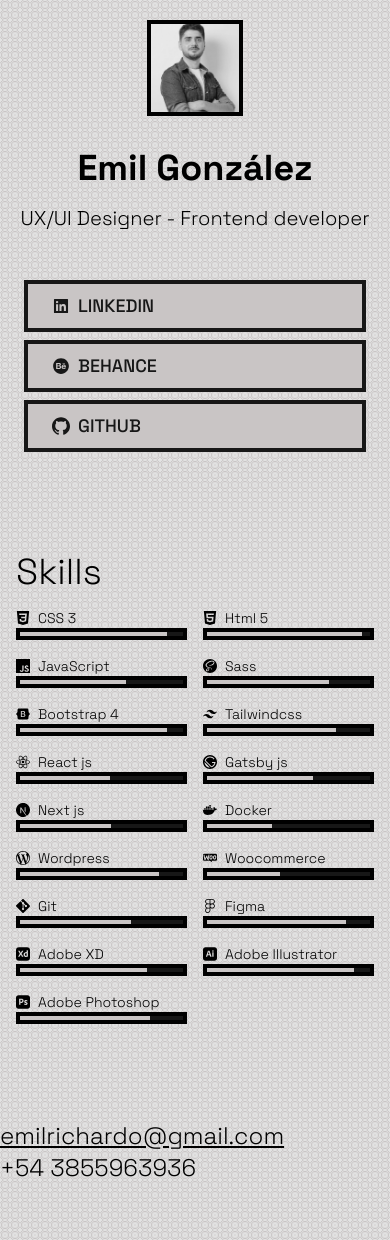
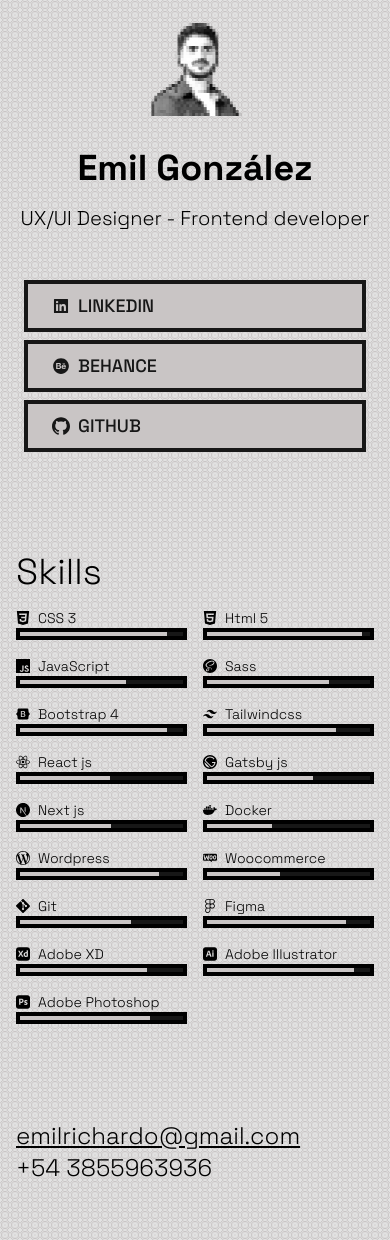
Before and after one commit to emilrichardo/emil, a Gatsby site: page / in a window 390 px wide. Built offline with nearby package versions, Linux system fonts and the light colour scheme; Gatsby itself is replaced by a stand-in of ours.

Commit message:
pixelation

```diff
--- a/src/pages/index.js
+++ b/src/pages/index.js
@@ -20,9 +20,9 @@
     <div className="py-5 text-center">
     <div>
         <StaticImage
-          src="../assets/emilstudio.jpg"
+          src="../assets/emilpixelado.png"
           imgClassName="filter grayscale hover:grayscale-0"
-          className="md:hidden border-4    h-24 w-24 md:h-32 md:w-32 mb-8 "
+          className="md:hidden  h-24 w-24 md:h-32 md:w-32 mb-8 "
           alt="image profile"
           width={75}
           height={75}
@@ -31,7 +31,7 @@
       <>
         <h1 className="text-4xl md:text-6xl font-extrabold	  mb-4">Emil González</h1>
         <h2 className="text-xl px-4  mb-12">UX/UI Designer - Frontend developer</h2>
-        <div className="max-w-4xl mx-auto text-md mb-12 hidden md:visible">
+        <div className="max-w-4xl mx-auto text-md mb-12 hidden md:block">
           <p>I am Emil Gonzalez, I have almost 15 years of experience in the field of graphic/web design.</p>
           <p>I specialize in UX/UI design, Front-End development and wordpress development.</p>
           <p> I am currently part of the Frontends team at Disruptive Studio where I perform tasks ranging from interface design, wireframes, prototyping, UX/UI, to Frontend development and platform implementation of various programming languages.</p>
@@ -52,7 +52,7 @@
 
   <Skills/>
 
-<footer className="py-14 flex flex-col max-w-4xl mx-auto text-2xl">
+<footer className="py-14 px-4 flex flex-col max-w-4xl mx-auto text-2xl">
 <a className=" underline" href="mailto:emilrichardo@gmail.com">emilrichardo@gmail.com</a>
 <a href="tel:+543855963936">+54 3855963936</a>
 
```
Also changed, not shown: src/assets/emilpixelado.png (added).
